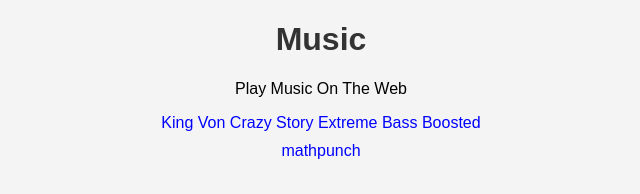
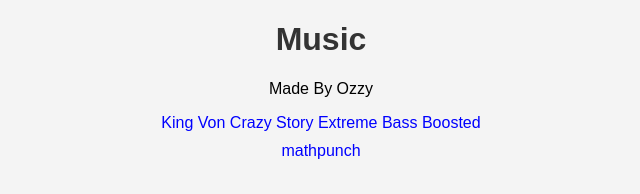
Before and after one commit to ixlmathgg/Nintendo-Switch-Browser, a plain HTML site: page index.html in a window 1280 px wide. Shown: the full height of the page, 319-959 px from the left. Drawn offline with Linux system fonts and the light colour scheme.

Commit message:
Update index.html

```diff
--- a/index.html
+++ b/index.html
@@ -23,7 +23,7 @@
 </head>
 <body>
     <h1>Music</h1>
-    <p>Play Music On The Web</p>
+    <p>Made By Ozzy</p>
     <a href="https://www.youtube.com/watch?v=lbOXRavAQzs">King Von Crazy Story Extreme Bass Boosted</a>
     <a href="https://mathpunch.github.io">mathpunch</a>
 </body>
```
